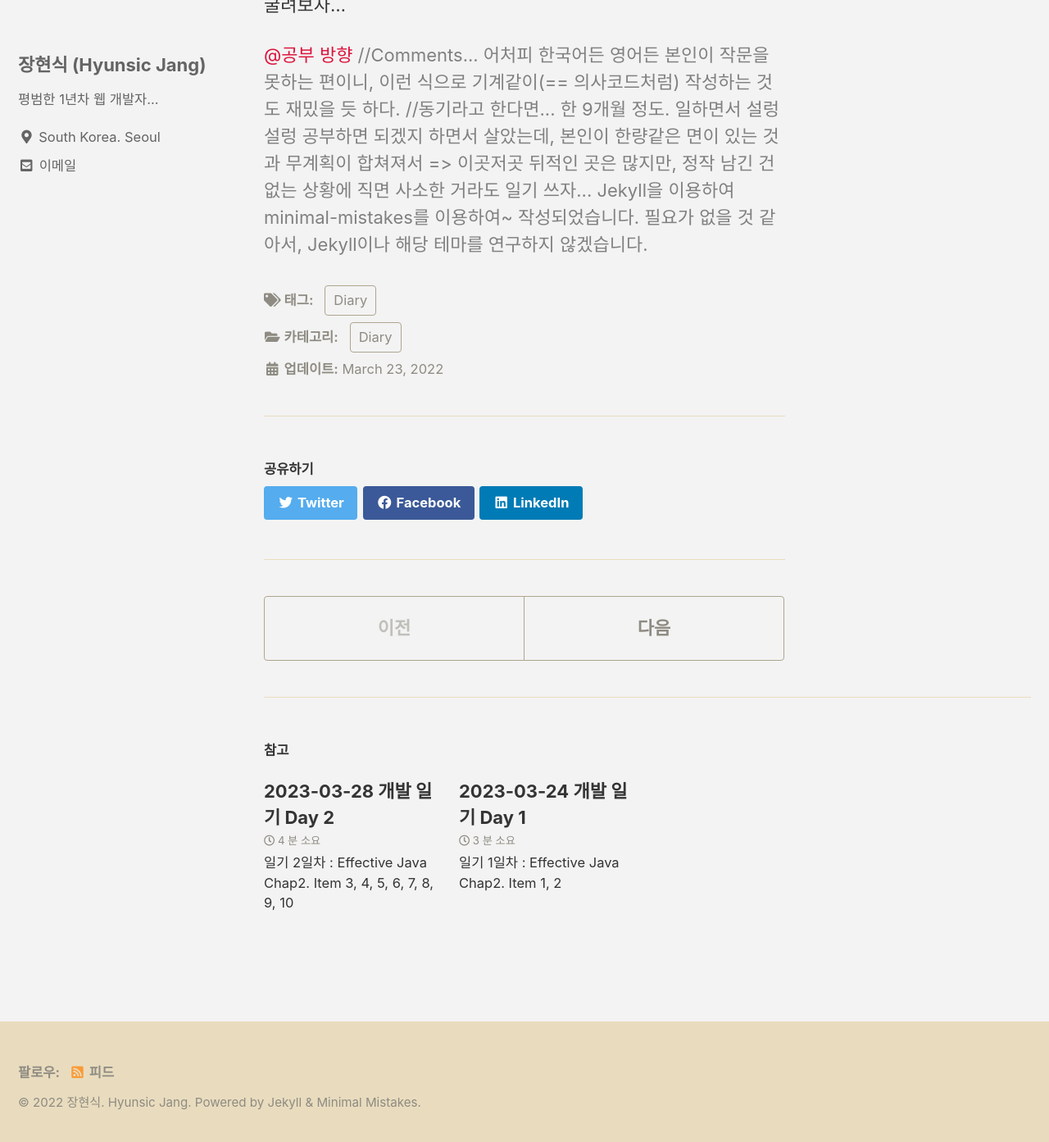
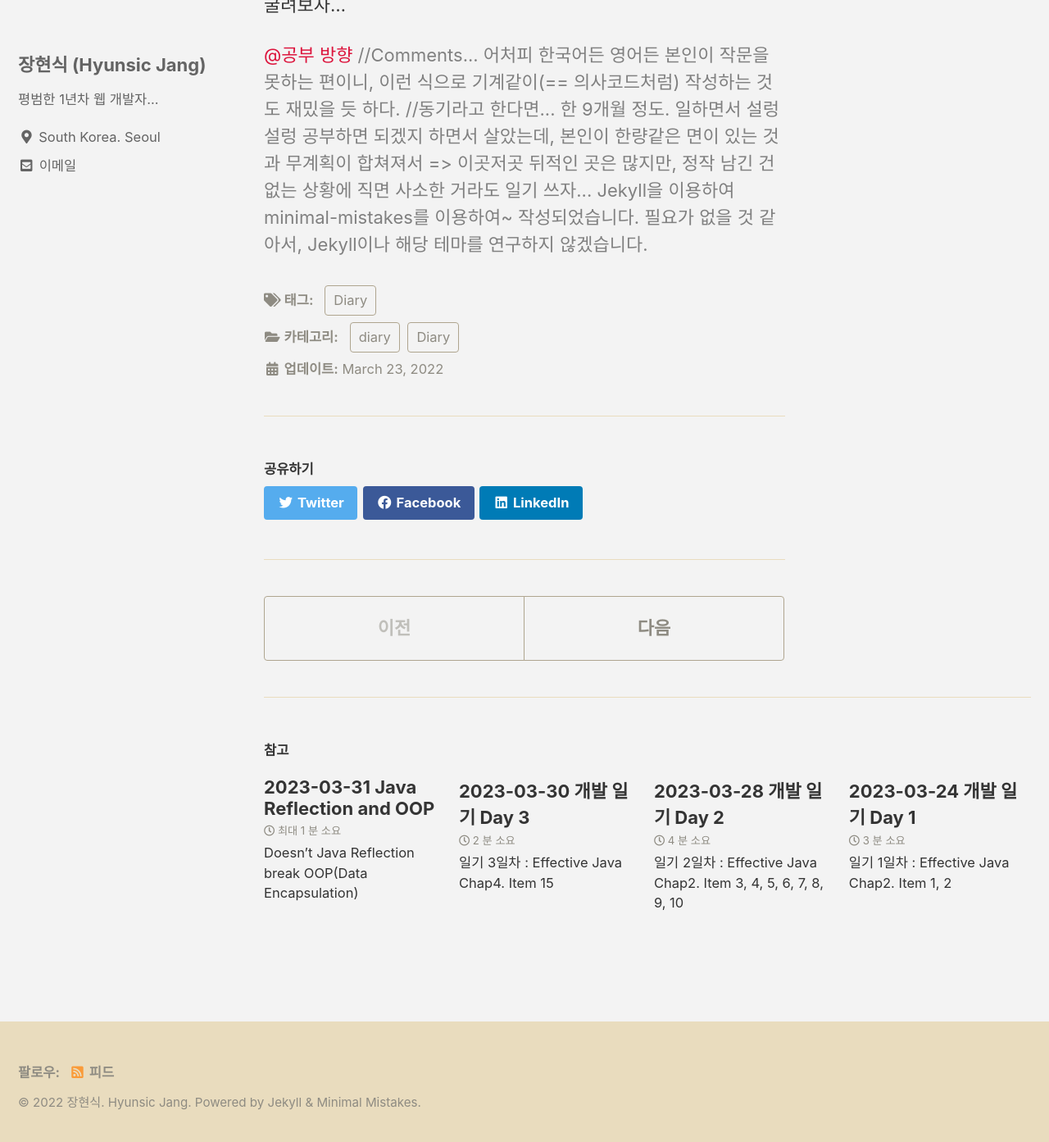
Before and after one commit to dmqkuku/jhsPage, a Jekyll site: the page built from diary/_posts/2022-03-23-test.markdown, in a window 1280 px wide and 1400 px high, scrolled down 1417 px. Shown: the top 1393 px of the window at 82% size. Built offline with Jekyll 4.4.1, drawn with Linux system fonts in a browser that asks for light colours; cached includes are drawn as plain includes; comment, search, counter and statistics services are not loaded; some of the changed lines change nothing that is shown.

Commit message:
20220331

````diff
--- /dev/null
+++ b/archieve/_posts/2022-03-31-javaReflection.markdown
@@ -0,0 +1,53 @@
+---
+title: "2023-03-31 Java Reflection and OOP"
+categories: []
+tags: [archieve, Java, Reflection, OOP]
+excerpt: "Doesn't Java Reflection break OOP(Data Encapsulation)"
+classess: wide
+---
+
+참고 : <a href="/jhsPage/diary/2022/03/30/">2022-03-30 개발 일기 Day3</a>
+
+<hr/>
+<hr/>
+
+**What is Reflection?**
+참고 : https://www.amazon.com/Core-Java-I-Fundamentals-11th-Horstmann/dp/0135166306
+
+Reflection library가 존재하기에, ORM, IOC가 가능하다.
+
+
+클래스의 capability(능력 == property, method, constructor...)를 분석할 수 있는 프로그래을 reflective한 프로그램이라고 부른다.
+
+
+Java 프로그램이 동작하는 동안, Java Runtime은 항상 Runtime Type identification을 모든 객체에 유지한다.
+이 정보는 각 객체가 어떤 클래스에 속해 있는지 분간하기 위해 사용되어. VM으로 하여금 올바른 메소드를 호출할 수 있도록 한다.
+
+
+Class 타입이 곧 이 정보이며. Object에 대해 getClass를 호출함으로서 이 타입의 인스턴스를 얻을 수 있다.
+```java
+    Employee e;
+    Class cls = e.getClass();
+```
+이 때 얻어지는 class 객체에는 해당 인스턴스에 대한 정보가 들어있다.
+
+
+<div class="notice" markdown="1">
+**tip**
+프로그램 시작시, Main 메서드를 포함한 클래스가 로드될 때, 필요한 모든 클래스가 로드된다.각각의 클래스에 필요한 클래스도 따라 로드된다.
+
+
+아주 커다란 어플리케이션에서 이 과정은 아주 오래 걸릴 수 있는데. 만약 main 메서드를 포함한 클래스가 명시적으로 다른 클래스를 refer to 하지 않을 경우. Class.forName으로 다른 클래스 로딩을 강제할 수 있다.
+</div>
+Class 클래스는 사실 generic class이다.
+
+<hr/>
+<hr/>
+
+Java Reflection 이 OOP의 원칙 중 하나인 캡슐화(Encapsulation)을 위배한다고 여긴 부분은 다음과 같다.
+```java
+class Capsule {
+    private SecretInfo secretInfo;
+}
+```
+를 꺼내서 읽는 것에 그치면 모르겠지만.
--- /dev/null
+++ b/diary/_posts/2022-03-30-day3.markdown
@@ -0,0 +1,140 @@
+---
+title: "2023-03-30 개발 일기 Day 3"
+categories: [Diary]
+tags: [Diary, Java, Effective Java, WeakHashMap, Java Reference, Singleton]
+excerpt: "일기 3일차 : Effective Java Chap4. Item 15"
+classess: wide
+use_math: true
+---
+
+## Chap4. Classes and Interfaces
+
+### Item 15. Minimize the accessiblity of classess and members.
+
+잘 설계된 클래스와 그렇지 않은 클래스를 구분하는 좋은 지표는, "데이터를 잘 은닉하고 있는 정도"이다.
+잘 설계된 클래스는 불필요하게 정보를 외부에 노출하지 않고, 깔끔하게 필요한 API만을 외부에 노출한다.
+
+<div class="notice--primary" markdown="1">
+**주인장의 말**
+잘 모르겠다. 생각하기 싫다 싶으면, 무지성으로 private을 찍어 바르도록 하자.
+
+
+만약에 "왜 캡슐화가 중요한지 이해하지 못하겠다"고 생각이 들 수 있다. 본인도 처음 객체지향을 배우면서 캡슐화가 중요하다고 그러셔서 그렇구나 그랬지, 직접 몸으로 체감하지는 못하였다.
+
+
+> Java쓰다가 Javascript(약간 old한 스타일로)쓰고, 다시 Java쓰면 절실히 체감할 수 있다.
+> 여기서 약간 old한 스타일이란. 객체 리터럴로 떡칠하는 스타일을 말하는 것이다.
+
+
+> Javascript에서는 캡슐화를 이룩할 수단이 세가지 정도 된다.
+> 1. 즉시 실행 함수(IIFE)와 클로져를 이용한 구현.
+> 2. 객체를 Proxy로 감싸서 구현
+> 3. class문법의 protected/private 사용.
+
+
+> 잘 생각해보면 Javascript에서 객체 리터를을 사용하기보다 클래스를 사용하는 것이 휠씬 단단한 코드를 만들 수 있다.
+
+</div>
+
+### Item 16. In public Classess, Use Accessor Methods, not public fields.
+
+멤버를 private으로 작성하고, accessorMethods(Getter, Setter와 같은 메소드)로 접근하라는 주장.
+
+<div class="notice--primary" markdown="1">
+**생각하기**
+고려해 보아야 할 점.
+1. public member을 직접 찍어서 접근하는 것과, accessor method를 호출하는 것 중 성능/비용은 어느 쪽이 더 나은가?
+2. accessor method를 사용했다고 하여도, 값을 쓰는 행위, 값을 바꾸는 행위가 언제든지 가능하다는 사실(Mutability)는 변하지 않는다.
+3. Immutablity를 달성한 객체 === final로 모든 변수를 지정하고, Constructor에서 초기화 시키는 형태. (final 은 readonly로 봐야 한다.)
+    <div class="notice" markdown="1">
+    **생각하기 depth2**
+
+
+    3-1. 멤버 변수가 한 20개 있으면... 생성자의 파라미터가 20개???
+
+
+    3-2. 가정해보자. 모든 member가 필수값이 아니고, 모든 member가 readonly일 필요가 없다면.
+         일부 readonly여야 하는 member는 final 지정하고, 생성자로 초기화하고, 나머지는 Getter/Setter로 초기화.
+
+    </div>
+    <div class="notice--info" markdown="1">
+    **생각하기 depth3**
+
+
+    만약. 20개 변수가 전부 필수값이고, 전부 readonly여야 한다면...
+
+
+    -> 생성자를 쪼갤 수 있을까? 부분 초기화... 부분 read... 초기화 안한 부분은 사용 불가...
+
+
+    -> 아니면 넣을 때 뭔가에 싸서 넣어준다.
+        -> 뭔가? 뭔가가 뭔데. mutable wrap/ immutable wrap.
+
+    후자의 경우 immutable wrap이 가능한 시점에서 . 고민이 무의미하므로 스킵.
+
+    전자의 경우... 흠. 받은 객체를 풀어서 대입해준다?
+    </div>
+    <div class="notice--warning" markdown="1">
+    자바와 유사한 C#에서는 이 문제를 어떻게 다룰까?
+    </div>
+</div>
+
+### Item17. Minimize Mutability
+
+1. Don't provide methods that modify the object's state
+2. Ensure that the class can't be extended
+3. Make all fields Final
+4. Make all fields Private
+5. Ensure Exclusive access to any mutable Components.
+
+
+> 만약 mutable object를 멤버로 가지는 경우. 절대 사용자가 그 객체의 참조를 얻지 못하도록 하고, 초기화 할 때에도 사용자가 넘긴 참조로 초기화 해서는 안된다.
+
+
+> defensive copy를 고려하고,
+<div class="notice" markdown="1">
+**what is Defensive Copy?**
+생성자를 통해 초기화 할 때. 파라미터가 객체라면. 새로운 객체로 복사해주는 방법이다.
+만약 생성자에서 유효성 검증을 진행하고 있다면. 검증이전에 복사가 수행되어야 한다.
+
+
+이유1. 만약 객체를 MyObject에 그대로 넣어줄 경우. 외부 코드에서 그 객체를 수정하면, 쥐도새도 모르게 MyObject에 반영된다.
+
+
+이유2. 생성자를 통해 유효성 검사를 진행 하는 경우도 생성자를 호출하고 바로 객체를 변경하는 방법으로 우회할 수 있다.(진짜? 실험해봐야지.) 이를 TOCTOU공격(Time of Check/ Time of use 공격)이라고 한다.
+</div>
+> readObject를 고려하라.
+<div class="notice" markdown="1">
+**What is ReadObject?**
+
+</div>
+
+> 이런거 다 필요없이. Immutable Object하나면 아무 걱정 필요없다. 게다가 immutable object는 태생적으로 thread-safe하다. 읽기만 할 수 있으니까..
+
+
+Itme18. Favor Composition over Inheritance
+Item19. Design and Document for Inheritance or else prohibit it.
+
+
+Inheritance는 캡슐화를 깨뜨린다.
+SuperClass의 구현이 바뀌어서 SubClass가 깨지는 현상이 왕왕 발생하고 이를 fragility라고 부른다.
+
+Composition은 간단히 이야기해서 상속하지 않고, 일종의 부품처럼 들고 있는 것이다.
+```java
+class Father{
+
+}
+class Son extends Father{
+
+}
+```
+
+```java
+class Car {
+    private Bolt bolt;
+}
+```
+
+**what is Composition?**
+Instead of extending an existing class, give your new class a private field that references
+an instance of the existing class.
````
Also changed, not shown: _config.yml (line endings or trailing spaces), diary/_posts/2022-03-23-test.markdown (renamed from _posts/2022-03-23-test.markdown), diary/_posts/2022-03-24-day1.markdown (renamed from _posts/2022-03-24-day1.markdown), diary/_posts/2022-03-28-day2.markdown (renamed from _posts/2022-03-28-day2.markdown).
